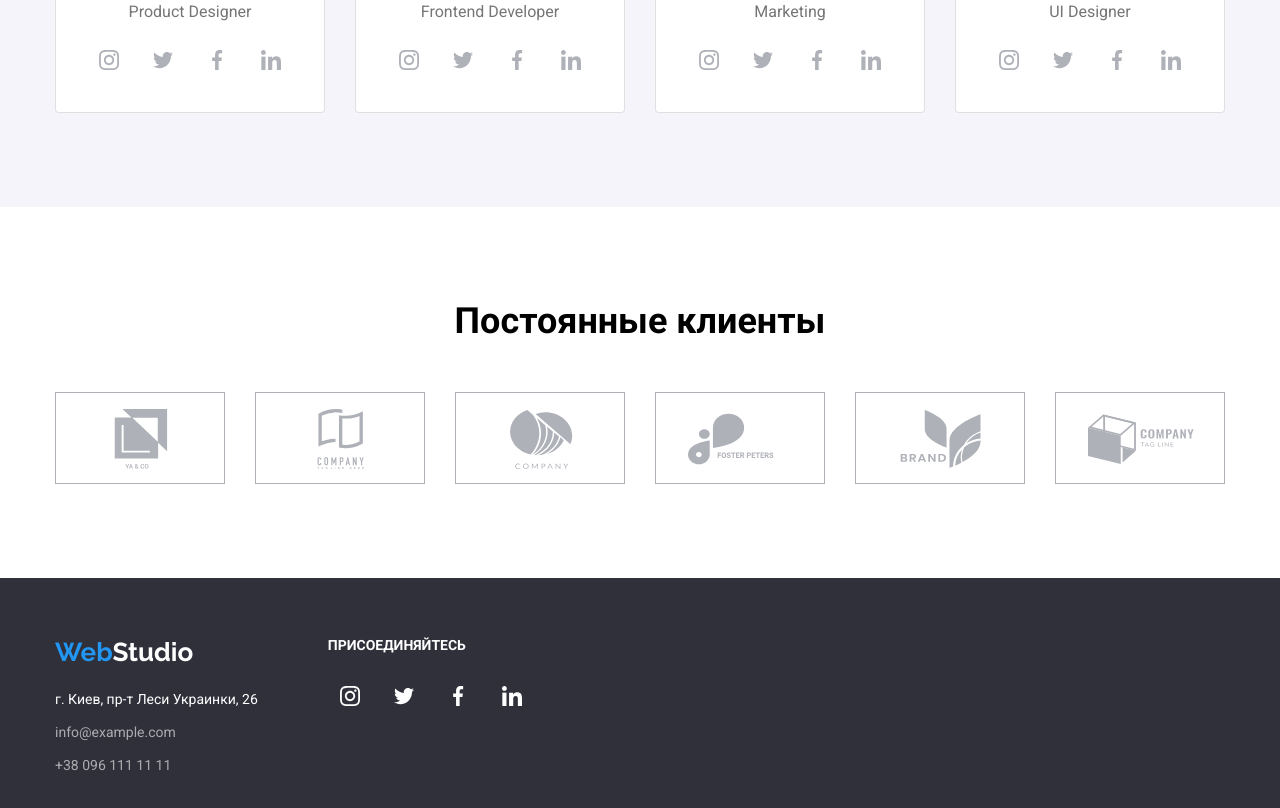
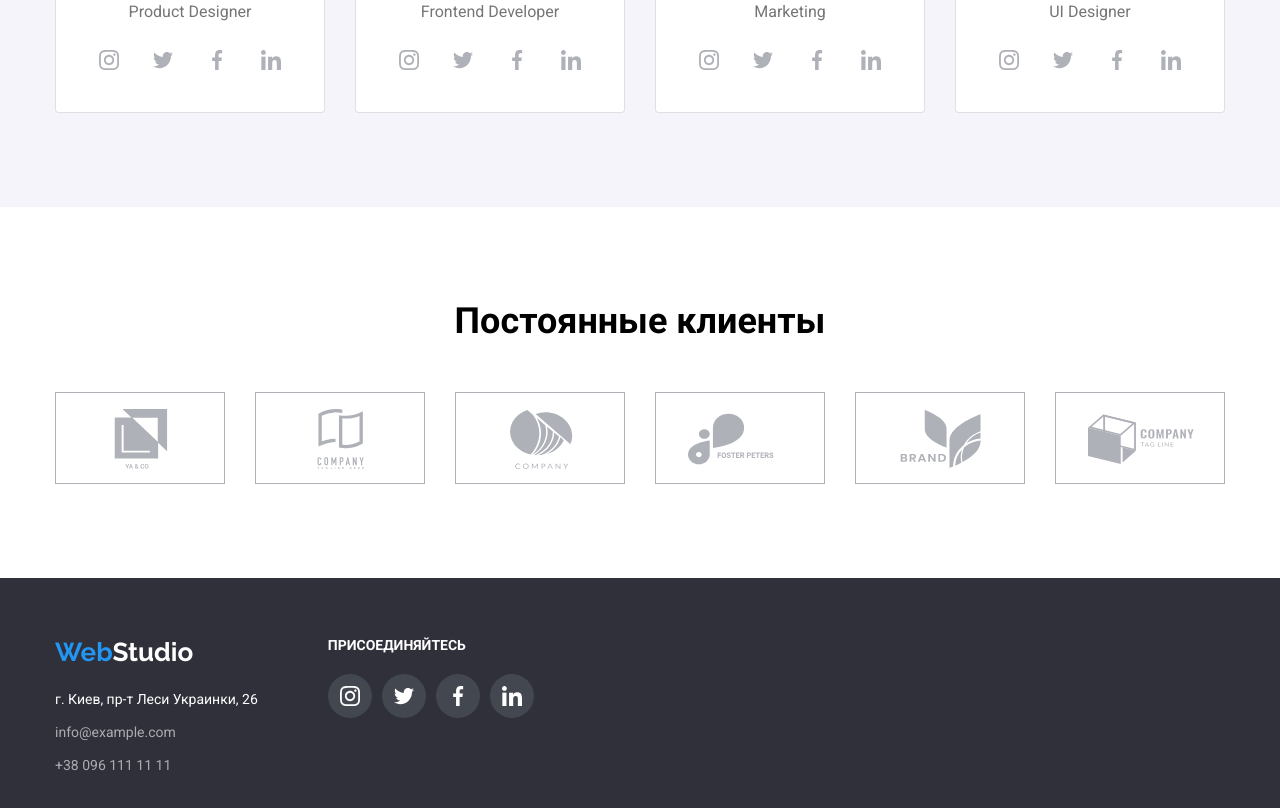
Before and after one commit to Togzhan22/goit-markup-hw-04, a plain HTML site: page index.html in a window 1280 px wide. Shown: the part 2098-2906 px from the top of the page. Drawn offline with nearby package versions, Linux system fonts and the light colour scheme.

Commit message:
изменили фон иконок

```diff
--- a/css/styles.css
+++ b/css/styles.css
@@ -630,7 +630,7 @@
         width: 44px;
         height: 44px;
         border-radius: 50%;
-        background-color:
+        background-color: rgba(67, 71, 80, 1);
     }
 
     .footer-list-link:hover,
```
